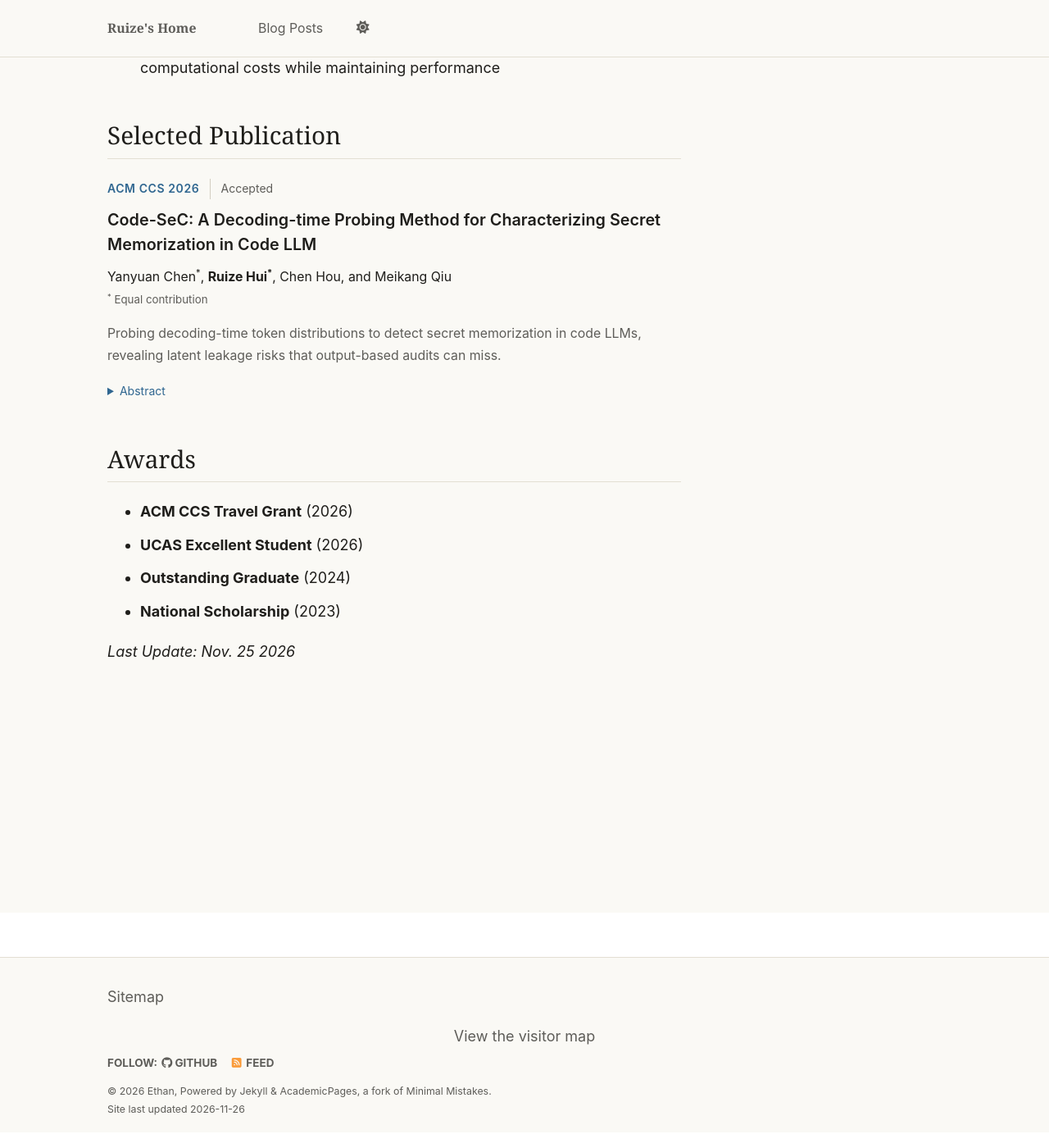
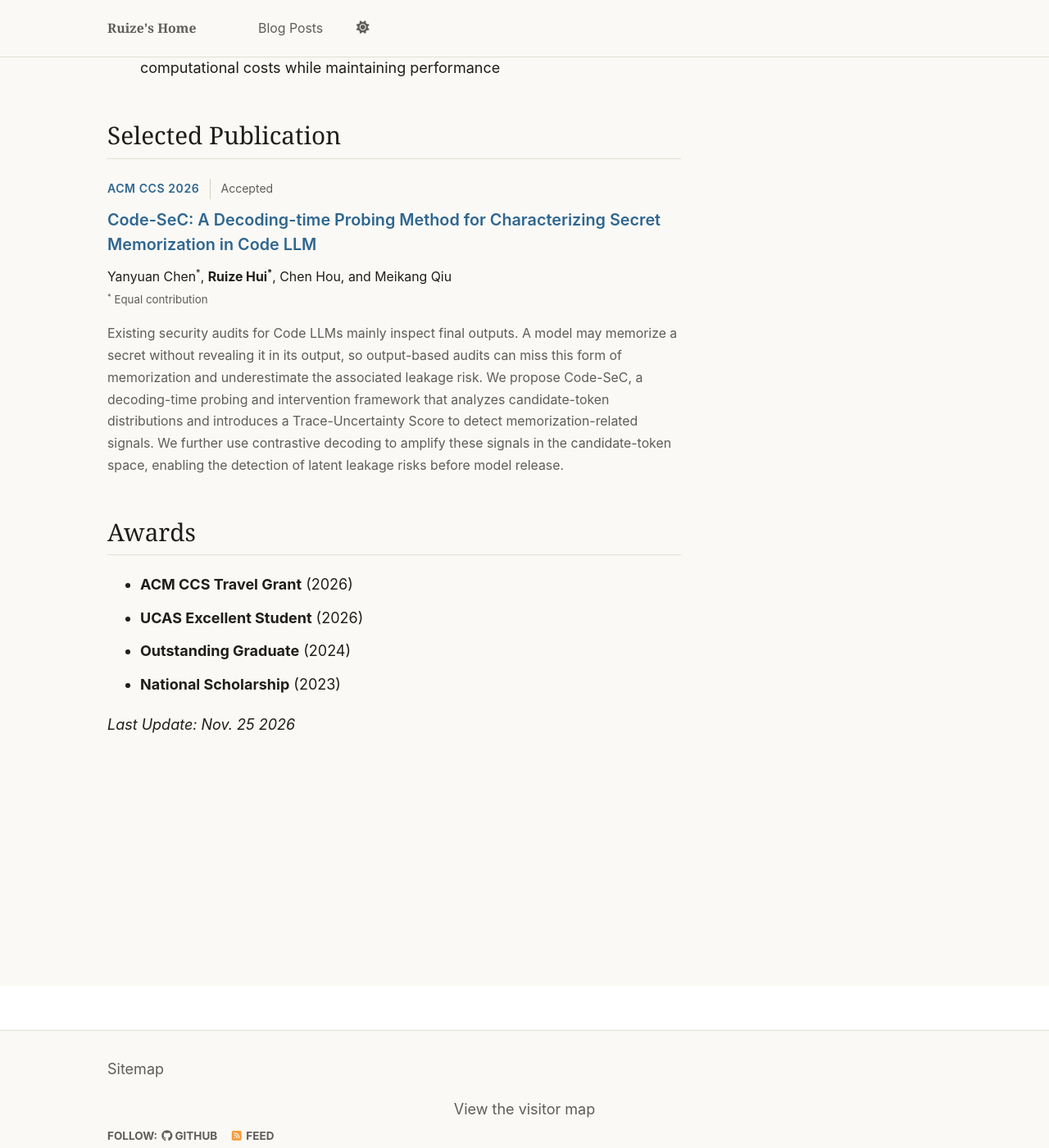
Before and after one commit to horizon0320/horizon0320.github.io, a Jekyll site: the page built from index.md, in a window 1280 px wide and 1400 px high, scrolled down 680 px. Shown: the whole window at 82% size. Built offline with Jekyll 4.4.1, drawn with Linux system fonts in a browser that asks for light colours; a script that is not in the unit is left out.

Commit message:
Make publication title blue and display full abstract

```diff
--- a/_sass/_profile.scss
+++ b/_sass/_profile.scss
@@ -255,12 +255,12 @@ body.profile-style {
   }
 
   .publication .publication__title a {
-    color: var(--global-text-color);
+    color: var(--global-link-color);
     text-decoration-color: transparent;
     transition: color 160ms ease, text-decoration-color 160ms ease;
 
     &:hover {
-      color: var(--global-link-color);
+      color: var(--global-link-color-hover);
     }
   }
 
@@ -283,40 +283,14 @@ body.profile-style {
     font-size: 0.74rem;
   }
 
-  .publication .publication__summary,
-  .publication__abstract p {
+  .publication .publication__abstract {
+    margin: 0;
     color: var(--global-text-color-light);
     font-size: 0.88rem;
     line-height: 1.7;
   }
 
-  .publication .publication__summary {
-    margin: 0 0 0.7rem;
-  }
-
-  .publication__abstract {
-    summary {
-      width: fit-content;
-      padding: 0.25rem 0;
-      color: var(--global-link-color);
-      font-size: 0.78rem;
-      cursor: pointer;
-      transition: color 160ms ease;
-
-      &:hover {
-        color: var(--global-link-color-hover);
-      }
-    }
-
-    p {
-      margin: 0.65rem 0 0;
-      padding-left: 1rem;
-      border-left: 1px solid var(--global-border-color);
-    }
-  }
-
-  .publication a:focus-visible,
-  .publication summary:focus-visible {
+  .publication a:focus-visible {
     outline: 2px solid var(--global-link-color);
     outline-offset: 4px;
   }
@@ -510,8 +484,7 @@ body.profile-style {
     animation: none;
   }
 
-  body.profile-style .publication a,
-  body.profile-style .publication summary {
+  body.profile-style .publication a {
     transition: none;
   }
 }
--- a/index.md
+++ b/index.md
@@ -21,11 +21,7 @@ My research focuses on building **safe and efficient LLMs and agents**, with par
   <h3 id="code-sec-title" class="publication__title"><a href="https://dl.acm.org/doi/10.1145/3830454.3846643">Code-SeC: A Decoding-time Probing Method for Characterizing Secret Memorization in Code LLM</a></h3>
   <p class="publication__authors">Yanyuan Chen<sup>*</sup>, <strong>Ruize Hui<sup>*</sup></strong>, Chen Hou, and Meikang Qiu</p>
   <p class="publication__note"><sup>*</sup> Equal contribution</p>
-  <p class="publication__summary">Probing decoding-time token distributions to detect secret memorization in code LLMs, revealing latent leakage risks that output-based audits can miss.</p>
-  <details class="publication__abstract">
-    <summary>Abstract</summary>
-    <p>Existing security audits for Code LLMs mainly inspect final outputs. A model may memorize a secret without revealing it in its output, so output-based audits can miss this form of memorization and underestimate the associated leakage risk. We propose Code-SeC, a decoding-time probing and intervention framework that analyzes candidate-token distributions and introduces a Trace-Uncertainty Score to detect memorization-related signals. We further use contrastive decoding to amplify these signals in the candidate-token space, enabling the detection of latent leakage risks before model release.</p>
-  </details>
+  <p class="publication__abstract">Existing security audits for Code LLMs mainly inspect final outputs. A model may memorize a secret without revealing it in its output, so output-based audits can miss this form of memorization and underestimate the associated leakage risk. We propose Code-SeC, a decoding-time probing and intervention framework that analyzes candidate-token distributions and introduces a Trace-Uncertainty Score to detect memorization-related signals. We further use contrastive decoding to amplify these signals in the candidate-token space, enabling the detection of latent leakage risks before model release.</p>
 </article>
 
 ## Awards
```
